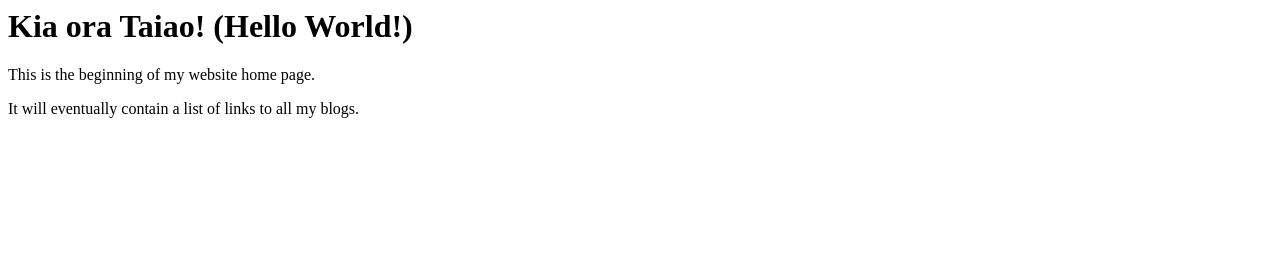
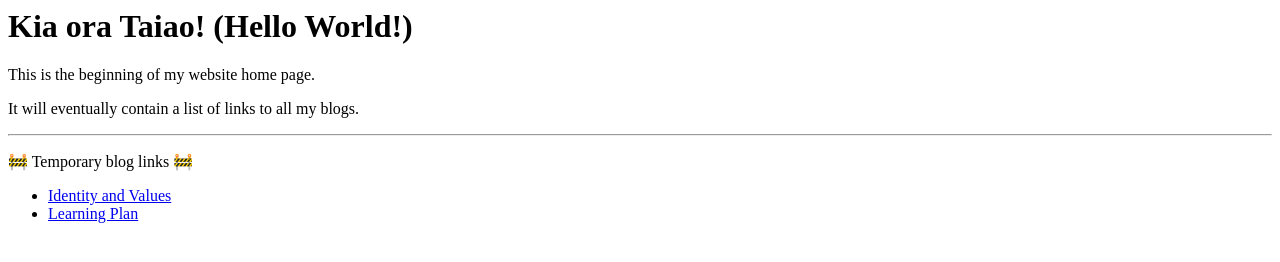
Before and after one commit to denver-devacademy/denver-devacademy.github.io, a plain HTML site: page index.html in a window 1280 px wide. Drawn offline with Linux system fonts and the light colour scheme.

Commit message:
add temp blog links to homepage

```diff
--- a/index.html
+++ b/index.html
@@ -2,8 +2,18 @@
   <head>
     <title>My blog</title>
   <body>
-    <h1>Kia ora Taiao! (Hello World!)</h1>
-    <p> This is the beginning of my website home page.</p>
-    <p> It will eventually contain a list of links to all my blogs. </p>
+    <div>
+      <h1>Kia ora Taiao! (Hello World!)</h1>
+      <p> This is the beginning of my website home page.</p>
+      <p> It will eventually contain a list of links to all my blogs. </p>
+    </div>
+    <hr>
+    <div>
+      <p>🚧 Temporary blog links 🚧</p>
+      <ul>
+        <li><a href="blog/identity-values.html">Identity and Values</a></li>
+        <li><a href="blog/learning-plan.html">Learning Plan</a></li>
+      </ul>
+    </div>
   </body>
 </html>
```
